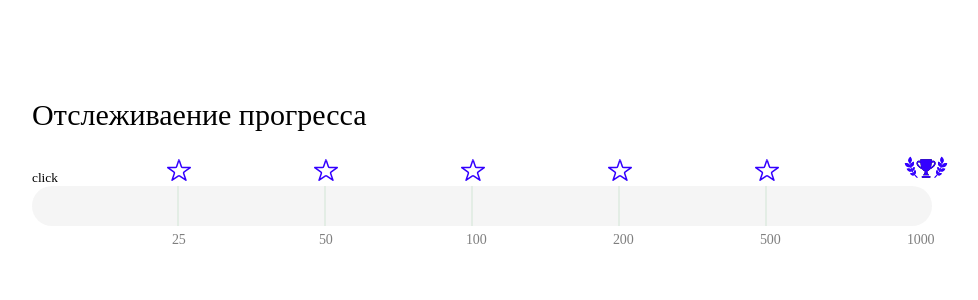
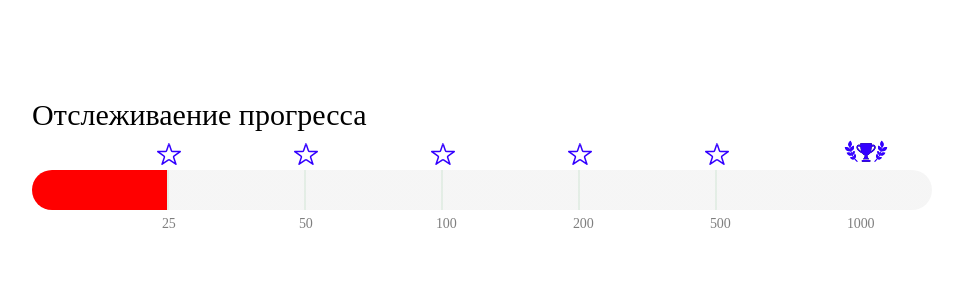
Before and after one commit to ARH2004/test-task-mass.project, a Vue app: page / in a window 1280 px wide. Shown: the top 300 px of the page, without its empty margins (68-1046 px from the left). Built offline with nearby package versions, Linux system fonts and the light colour scheme.

Commit message:
feat: added display of filled stars by condition

```diff
--- a/src/components/progressTracking/thermometer.vue
+++ b/src/components/progressTracking/thermometer.vue
@@ -2,8 +2,12 @@
   <div class="thermometer">
     <div class="container">
       <div class="thermometer__wrapper">
-        <button @click="contBestResult">click</button>
-        <div class="thermometer__scale">
+        <div
+          class="thermometer__scale"
+          :style="{
+            'background-image': `linear-gradient(to right, red ${percent}%, rgba(239, 239, 239, 0.6) ${percent}%)`,
+          }"
+        >
           <div
             class="thermometer__item"
             v-for="(item, index) in stages"
@@ -27,6 +31,7 @@
 <script>
 import cupImg from "@/assets/images/icons/cup.svg";
 import starImg from "@/assets/images/icons/star.svg";
+import starBlueImg from "@/assets/images/icons/starBlue.svg";
 
 export default {
   name: "ProgressBar",
@@ -35,25 +40,46 @@ export default {
       type: Array,
     },
   },
+  data() {
+    return {
+      percent: 15,
+    };
+  },
   methods: {
+    contBestResult() {
+      let bestResults = this.stages.flatMap((stage) =>
+        stage.games.map((game) => game.bestResult)
+      );
+      let maxBestResult = bestResults.reduce((acc, curr) => acc + curr, 0);
+      return maxBestResult;
+    },
+  },
+  methods: {
+    getStarImage(item) {
+      let totalBestResult = this.stages.reduce((acc, stage) => {
+        return (
+          acc +
+          stage.games.reduce((acc, game) => {
+            return acc + game.bestResult;
+          }, 0)
+        );
+      }, 0);
+      if (totalBestResult >= item.thresholdPoints) {
+        return starBlueImg;
+      }
+      return starImg;
+    },
     getImage(item) {
       if (item.id === this.stages.length) {
         return cupImg;
       }
-      return starImg;
+      return this.getStarImage(item);
     },
     getAltText(item) {
       if (item.id === this.stages.length) {
         return "icon-cup";
       }
       return "icon-star";
-    },
-    contBestResult() {
-      let bestResults = this.stages.flatMap((stage) =>
-        stage.games.map((game) => game.bestResult)
-      );
-      let maxBestResult = bestResults.reduce((acc, curr) => acc + curr, 0);
-      console.log(maxBestResult);
     },
   },
 };
@@ -64,17 +90,23 @@ export default {
   max-width: 1200px;
   margin: 0 auto;
 }
+.thermometer__scale-blue {
+  background-color: blue;
+  position: relative;
+  width: 900px;
+  border-radius: 30px;
+  display: flex;
+}
+.thermometer__scale {
+  position: relative;
+  width: 900px;
+  border-radius: 30px;
+  display: flex;
+}
 .thermometer {
-  &__scale {
-    position: relative;
-    width: 900px;
-    background: rgba(239, 239, 239, 0.6);
-    border-radius: 30px;
-    display: flex;
-  }
   &__item {
     position: relative;
-    margin-left: 145px;
+    margin-left: 15%;
   }
   &__image {
     position: absolute;
--- a/src/components/progressTracking/thermometerChange.vue
+++ b/src/components/progressTracking/thermometerChange.vue
@@ -22,7 +22,7 @@ export default {
           games: [
             {
               name: "Игра 1.1",
-              bestResult: 10,
+              bestResult: 0,
               isPlayed: false,
             },
           ],
@@ -58,7 +58,7 @@ export default {
           games: [
             {
               name: "Игра 4.1",
-              bestResult: 230,
+              bestResult: 0,
               isPlayed: false,
             },
           ],
```
Also changed, not shown: src/assets/images/icons/starBlue.svg (added).
